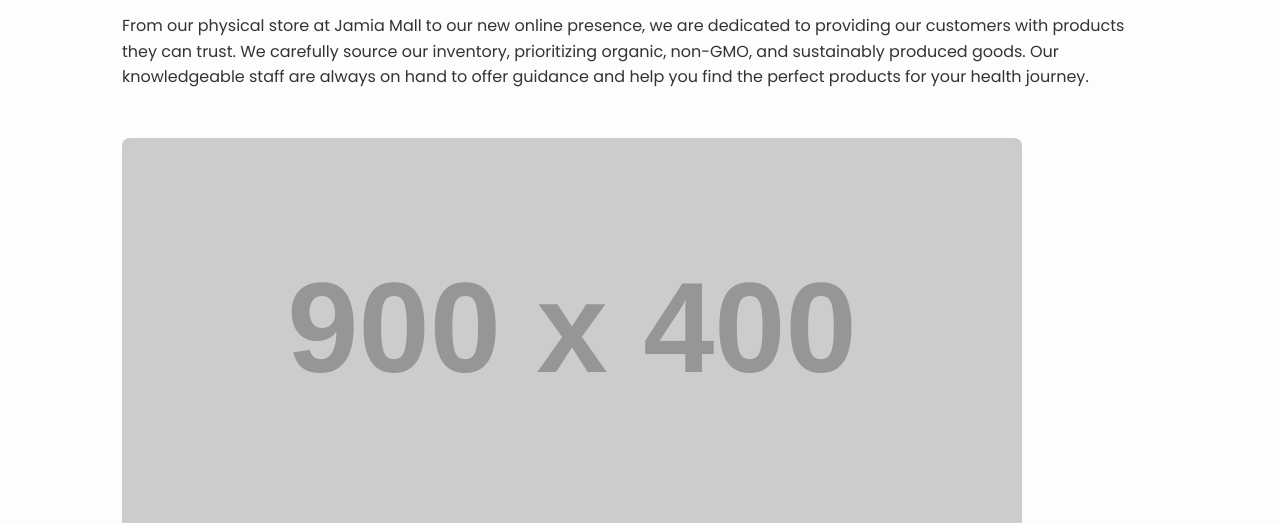
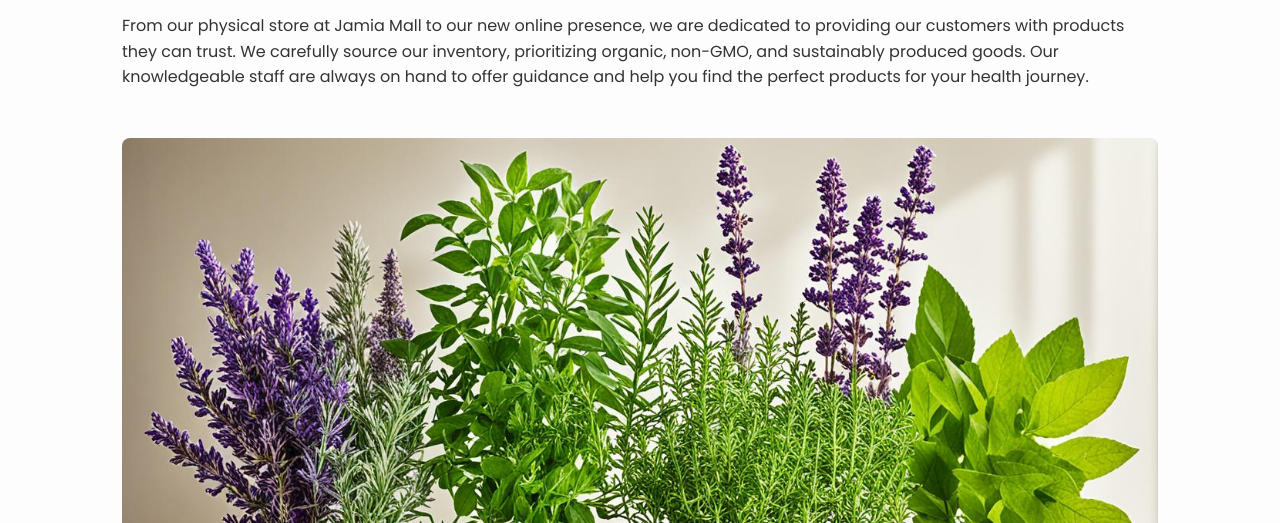
Before and after one commit to olwandejj/Amalia-Website, a plain HTML site: page about.html in a window 1280 px wide. Shown: the part 277-800 px from the top of the page. Drawn offline with Linux system fonts and the light colour scheme; placeholder pictures from the web are drawn by us.

Commit message:
Added image to About Us section

```diff
--- a/about.html
+++ b/about.html
@@ -33,7 +33,7 @@
                 <p>
                     From our physical store at Jamia Mall to our new online presence, we are dedicated to providing our customers with products they can trust. We carefully source our inventory, prioritizing organic, non-GMO, and sustainably produced goods. Our knowledgeable staff are always on hand to offer guidance and help you find the perfect products for your health journey.
                 </p>
-                <img src="https://via.placeholder.com/900x400.png?text=Our+Storefront" alt="Amalia Nutritive Supplies Storefront">
+                <img src="images/plants.jpg" alt="Amalia Nutritive Supplies">
             </div>
         </section>
     </main>
```
Also changed, not shown: images/plants.jpg (added).
